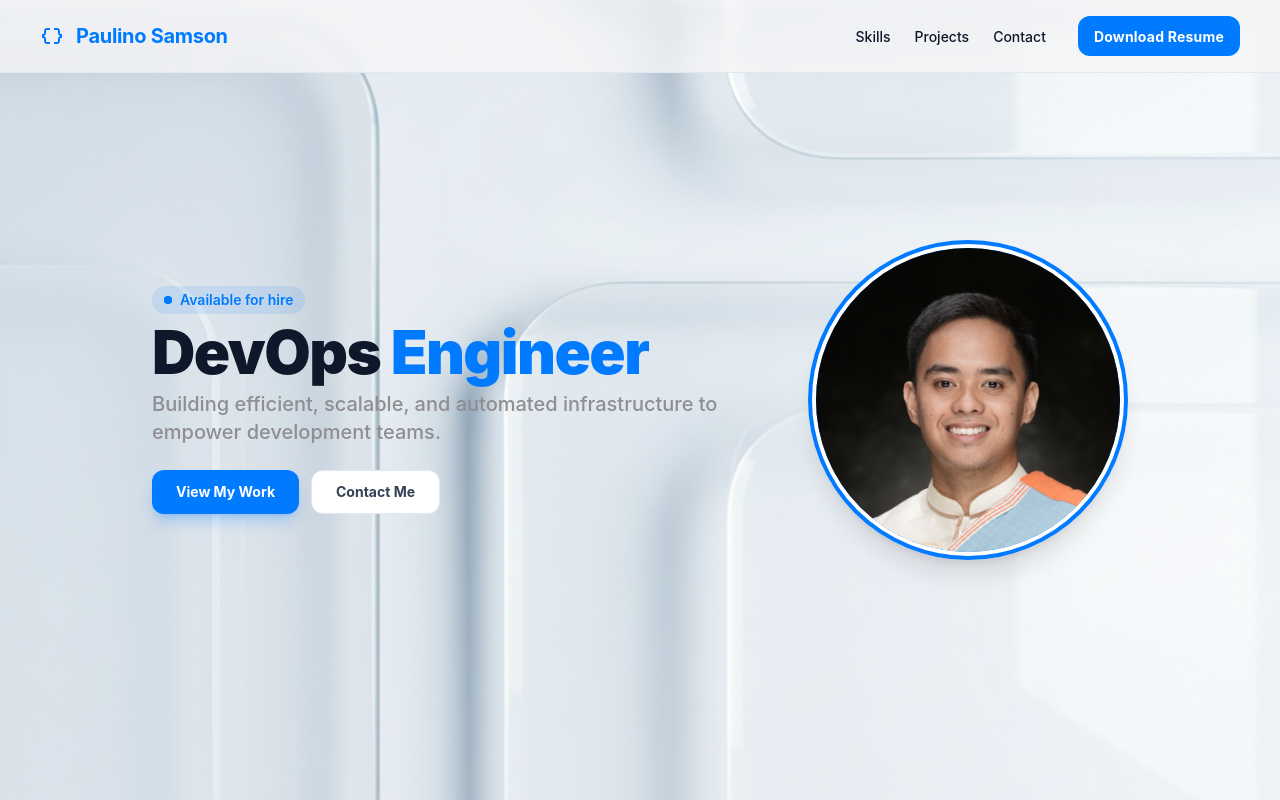
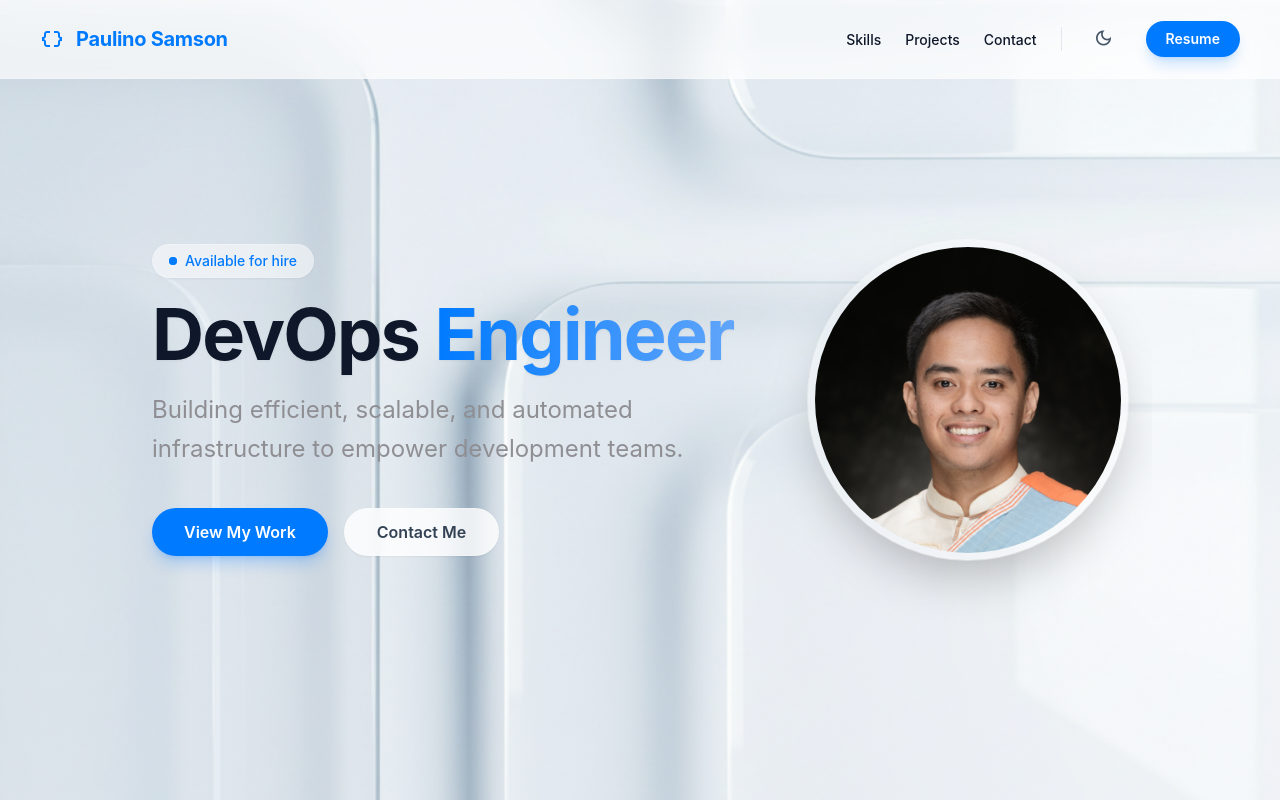
Before and after one commit to spicy-samson/spicy-portfolio, a Vue app: page / in a window 1280 px wide. Built offline with nearby package versions, Linux system fonts and the light colour scheme.

Commit message:
feat: add dark mode and mobile navigation, and refresh overall UI styling and responsiveness.

```diff
--- a/src/components/Header.vue
+++ b/src/components/Header.vue
@@ -1,26 +1,101 @@
 <template>
-  <header class="sticky top-0 z-50 flex items-center justify-between whitespace-nowrap border-b border-slate-200 dark:border-slate-800 bg-background-light/80 dark:bg-background-dark/80 backdrop-blur-sm px-4 md:px-10 py-4">
+  <header class="sticky top-0 z-50 flex items-center justify-between whitespace-nowrap border-b border-white/20 dark:border-white/10 bg-white/70 dark:bg-black/70 backdrop-blur-md px-4 md:px-10 py-4 transition-colors duration-300">
     <a class="flex items-center gap-3 text-primary dark:text-white" href="#home">
       <span class="material-symbols-outlined text-2xl">
         data_object
       </span>
-      <h2 class="text-xl font-bold leading-tight tracking-[-0.015em]">Paulino Samson</h2>
+      <h2 class="text-xl font-bold leading-tight tracking-[-0.015em] font-display">Paulino Samson</h2>
     </a>
-    <div class="hidden md:flex items-center gap-8">
+    <div class="hidden md:flex items-center gap-6">
       <nav class="flex items-center gap-6">
-        <a class="text-sm font-medium leading-normal hover:text-card-border-hover" href="#skills">Skills</a>
-        <a class="text-sm font-medium leading-normal hover:text-card-border-hover" href="#projects">Projects</a>
-        <a class="text-sm font-medium leading-normal hover:text-card-border-hover" href="#contact">Contact</a>
+        <a class="text-sm font-medium leading-normal hover:text-primary transition-colors" href="#skills">Skills</a>
+        <a class="text-sm font-medium leading-normal hover:text-primary transition-colors" href="#projects">Projects</a>
+        <a class="text-sm font-medium leading-normal hover:text-primary transition-colors" href="#contact">Contact</a>
       </nav>
-      <a class="flex min-w-[84px] max-w-[480px] cursor-pointer items-center justify-center overflow-hidden rounded-lg h-10 px-4 bg-primary text-white dark:text-gray-100 text-sm font-bold leading-normal tracking-[0.015em] hover:opacity-90 transition-opacity" href="#">
-        <span class="truncate">Download Resume</span>
+
+      <div class="h-6 w-px bg-slate-200 dark:bg-slate-700"></div>
+
+      <button
+        @click="toggleDarkMode"
+        class="p-2 rounded-full hover:bg-slate-100 dark:hover:bg-slate-800 transition-colors text-slate-600 dark:text-slate-300"
+        aria-label="Toggle Dark Mode"
+      >
+        <span class="material-symbols-outlined text-xl">
+          {{ isDark ? 'light_mode' : 'dark_mode' }}
+        </span>
+      </button>
+
+      <a class="flex min-w-[84px] cursor-pointer items-center justify-center overflow-hidden rounded-full h-9 px-5 bg-primary hover:bg-primary-dark text-white text-sm font-semibold shadow-lg shadow-primary/20 transition-all hover:scale-105 active:scale-95" href="#">
+        <span class="truncate">Resume</span>
       </a>
     </div>
-    <button class="md:hidden text-primary dark:text-white">
-      <span class="material-symbols-outlined text-3xl">menu</span>
+    <button @click="toggleMenu" class="md:hidden text-primary dark:text-white p-2 rounded-lg hover:bg-white/10 transition-colors">
+      <span class="material-symbols-outlined text-3xl">{{ isMenuOpen ? 'close' : 'menu' }}</span>
     </button>
+
+    <!-- Mobile Menu -->
+    <div
+      v-show="isMenuOpen"
+      class="absolute top-full left-0 w-full bg-white/90 dark:bg-black/90 backdrop-blur-xl border-b border-white/20 dark:border-white/10 shadow-xl md:hidden flex flex-col p-4 gap-4 transition-all duration-300 origin-top"
+    >
+      <nav class="flex flex-col gap-2">
+        <a @click="isMenuOpen = false" class="p-3 rounded-xl hover:bg-primary/10 dark:hover:bg-white/10 text-slate-900 dark:text-white font-medium transition-colors" href="#skills">Skills</a>
+        <a @click="isMenuOpen = false" class="p-3 rounded-xl hover:bg-primary/10 dark:hover:bg-white/10 text-slate-900 dark:text-white font-medium transition-colors" href="#projects">Projects</a>
+        <a @click="isMenuOpen = false" class="p-3 rounded-xl hover:bg-primary/10 dark:hover:bg-white/10 text-slate-900 dark:text-white font-medium transition-colors" href="#contact">Contact</a>
+      </nav>
+
+      <div class="h-px w-full bg-slate-200 dark:bg-slate-700"></div>
+
+      <div class="flex items-center justify-between px-2">
+        <span class="text-sm font-medium text-slate-600 dark:text-slate-300">Dark Mode</span>
+        <button
+          @click="toggleDarkMode"
+          class="p-2 rounded-full bg-slate-100 dark:bg-slate-800 text-slate-600 dark:text-slate-300 transition-colors"
+        >
+          <span class="material-symbols-outlined text-xl">
+            {{ isDark ? 'light_mode' : 'dark_mode' }}
+          </span>
+        </button>
+      </div>
+
+      <a class="flex w-full items-center justify-center rounded-xl h-12 bg-primary text-white font-bold shadow-lg" href="#">
+        Download Resume
+      </a>
+    </div>
   </header>
 </template>
 
 <script setup>
+import { ref, onMounted } from 'vue'
+
+const isDark = ref(false)
+const isMenuOpen = ref(false)
+
+const toggleMenu = () => {
+  isMenuOpen.value = !isMenuOpen.value
+}
+
+const toggleDarkMode = () => {
+  isDark.value = !isDark.value
+  if (isDark.value) {
+    document.documentElement.classList.add('dark')
+    localStorage.setItem('theme', 'dark')
+  } else {
+    document.documentElement.classList.remove('dark')
+    localStorage.setItem('theme', 'light')
+  }
+}
+
+onMounted(() => {
+  const savedTheme = localStorage.getItem('theme')
+  const systemPrefersDark = window.matchMedia('(prefers-color-scheme: dark)').matches
+
+  if (savedTheme === 'dark' || (!savedTheme && systemPrefersDark)) {
+    isDark.value = true
+    document.documentElement.classList.add('dark')
+  } else {
+    isDark.value = false
+    document.documentElement.classList.remove('dark')
+  }
+})
 </script>
--- a/src/components/Hero.vue
+++ b/src/components/Hero.vue
@@ -1,28 +1,28 @@
 <template>
-  <section class="relative flex flex-col md:flex-row items-center justify-center gap-8 md:gap-16 px-6 py-12 md:py-20 overflow-hidden w-full flex-1 max-w-5xl mx-auto">
+  <section class="relative flex flex-col md:flex-row items-center justify-center gap-6 md:gap-16 px-6 pt-20 md:pt-0 overflow-hidden w-full h-full max-w-5xl mx-auto">
     <!-- Content Section -->
-    <div class="relative z-10 flex flex-col items-center md:items-start gap-4 flex-1 order-2 md:order-1 text-center md:text-left">
-      <div class="flex flex-col gap-2">
-        <div class="inline-flex items-center gap-2 px-3 py-1 rounded-full bg-primary/10 text-primary dark:text-blue-400 text-sm font-semibold w-fit mx-auto md:mx-0">
+    <div class="relative z-10 flex flex-col items-center md:items-start gap-4 md:gap-6 flex-1 order-2 md:order-1 text-center md:text-left">
+      <div class="flex flex-col gap-2 md:gap-4">
+        <div class="inline-flex items-center gap-2 px-4 py-1.5 rounded-full bg-white/50 dark:bg-black/50 backdrop-blur-md border border-white/20 text-primary dark:text-white text-sm font-medium w-fit mx-auto md:mx-0 shadow-sm">
           <span class="relative flex h-2 w-2">
             <span class="animate-ping absolute inline-flex h-full w-full rounded-full bg-primary opacity-75"></span>
             <span class="relative inline-flex rounded-full h-2 w-2 bg-primary"></span>
           </span>
           Available for hire
         </div>
-        <h1 class="text-4xl md:text-6xl font-black leading-tight tracking-tight text-slate-900 dark:text-white">
-          DevOps <span class="text-transparent bg-clip-text bg-gradient-to-r from-primary to-card-border-hover">Engineer</span>
+        <h1 class="text-4xl md:text-7xl font-display font-bold leading-tight tracking-tight text-slate-900 dark:text-white drop-shadow-sm py-1">
+          DevOps <span class="text-transparent bg-clip-text bg-gradient-to-r from-primary to-blue-400">Engineer</span>
         </h1>
-        <h2 class="text-lg md:text-xl font-medium text-secondary dark:text-slate-400 max-w-2xl mx-auto md:mx-0">
+        <h2 class="text-lg md:text-2xl font-normal text-secondary dark:text-slate-300 max-w-2xl mx-auto md:mx-0 leading-normal md:leading-relaxed">
           Building efficient, scalable, and automated infrastructure to empower development teams.
         </h2>
       </div>
 
-      <div class="flex flex-col sm:flex-row items-center justify-center md:justify-start gap-3 w-full sm:w-auto mt-2">
-        <a class="flex w-full sm:w-auto items-center justify-center rounded-lg h-11 px-6 bg-primary hover:bg-primary-dark text-white text-sm font-bold transition-all shadow-lg shadow-primary/25 hover:shadow-primary/40 hover:-translate-y-0.5" href="#projects">
+      <div class="flex flex-col sm:flex-row items-center justify-center md:justify-start gap-4 w-full sm:w-auto mt-2 md:mt-4">
+        <a class="flex w-full sm:w-auto items-center justify-center rounded-full h-12 px-8 bg-primary hover:bg-primary-dark text-white text-base font-semibold transition-all shadow-lg shadow-primary/25 hover:shadow-primary/40 hover:-translate-y-0.5 active:scale-95" href="#projects">
           View My Work
         </a>
-        <a class="flex w-full sm:w-auto items-center justify-center rounded-lg h-11 px-6 bg-white dark:bg-slate-800 border border-slate-200 dark:border-slate-700 text-slate-700 dark:text-slate-200 text-sm font-bold hover:bg-slate-50 dark:hover:bg-slate-700 transition-all hover:-translate-y-0.5" href="#contact">
+        <a class="flex w-full sm:w-auto items-center justify-center rounded-full h-12 px-8 bg-white/80 dark:bg-white/10 backdrop-blur-sm border border-white/20 dark:border-white/10 text-slate-700 dark:text-white text-base font-semibold hover:bg-white dark:hover:bg-white/20 transition-all hover:-translate-y-0.5 active:scale-95 shadow-sm" href="#contact">
           Contact Me
         </a>
       </div>
@@ -30,8 +30,8 @@
 
     <!-- Image Section -->
     <div class="relative z-10 flex-shrink-0 order-1 md:order-2">
-      <div class="relative w-40 h-40 md:w-80 md:h-80 rounded-full p-1 bg-gradient-to-tr from-primary to-card-border-hover shadow-xl">
-        <div class="w-full h-full rounded-full overflow-hidden border-4 border-white dark:border-background-dark">
+      <div class="relative w-32 h-32 md:w-80 md:h-80 rounded-full p-1.5 bg-white/30 dark:bg-white/10 backdrop-blur-md border border-white/20 shadow-2xl ring-1 ring-white/40">
+        <div class="w-full h-full rounded-full overflow-hidden">
           <img
             :src="imageSrc"
             alt="Paulino Samson"
--- a/src/components/Skills.vue
+++ b/src/components/Skills.vue
@@ -5,11 +5,11 @@
       <div
         v-for="skill in skills"
         :key="skill.name"
-        class="group flex flex-1 flex-col gap-4 rounded-lg border border-slate-200 bg-[#FFF9F0] p-6 shadow-sm transition-all hover:-translate-y-1 hover:border-primary/50 hover:shadow-md dark:bg-slate-800 dark:border-slate-700"
+        class="group flex flex-1 flex-col gap-4 rounded-2xl border border-white/20 dark:border-white/10 bg-white/60 dark:bg-black/40 backdrop-blur-xl p-6 shadow-sm transition-all hover:-translate-y-1 hover:shadow-lg hover:bg-white/80 dark:hover:bg-black/60"
       >
-        <span class="material-symbols-outlined text-3xl text-primary dark:text-card-border-hover">{{ skill.icon }}</span>
+        <span class="material-symbols-outlined text-3xl text-primary dark:text-blue-400 group-hover:scale-110 transition-transform duration-300">{{ skill.icon }}</span>
         <div class="flex flex-col gap-1">
-          <h3 class="text-base font-bold leading-tight dark:text-white">{{ skill.name }}</h3>
+          <h3 class="text-base font-bold leading-tight text-slate-900 dark:text-white font-display">{{ skill.name }}</h3>
           <p class="text-sm font-normal leading-normal text-secondary dark:text-slate-400">{{ skill.category }}</p>
         </div>
       </div>
```
Also changed, not shown: src/components/Contact.vue (+12 -12 lines), src/components/Projects.vue (+8 -8 lines).
